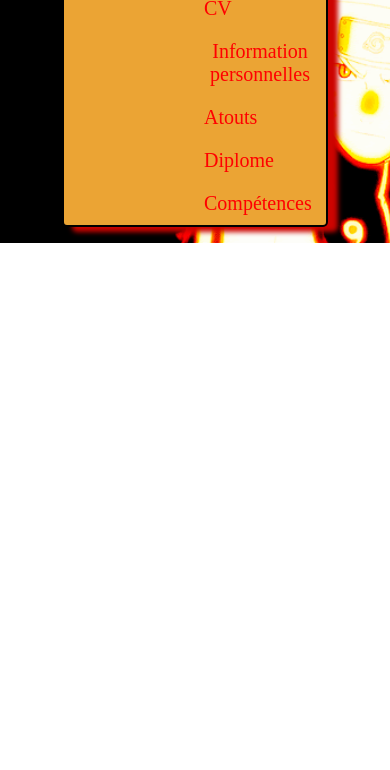
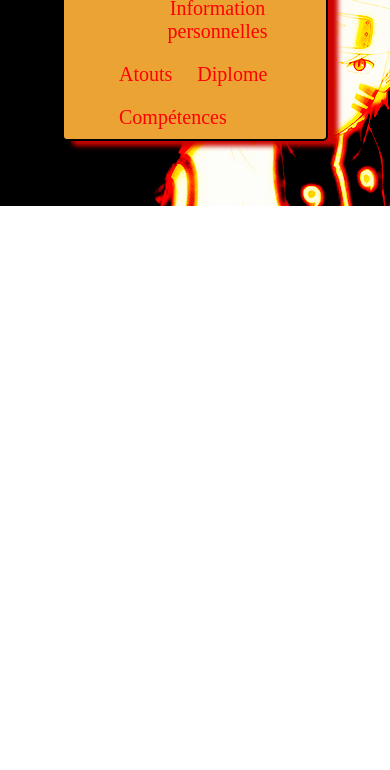
Before and after one commit to abel123-max/Menu-portfolio, a plain HTML site: page index.html in a window 390 px wide. Shown: the part 74-844 px from the top of the page. Drawn offline with Linux system fonts and the light colour scheme.

Commit message:
Add files via upload

```diff
--- a/index.html
+++ b/index.html
@@ -12,6 +12,8 @@
     <img class="logo" src="https://zupimages.net/up/20/33/igw8.png" alt="" width="50px">
     <img class="logo1" src="https://zupimages.net/up/20/33/igw8.png" alt="" width="50px">
     <div>
+        <div class=conteneur-flex>
+            <div class=sous-conteneur-flex>
     <ul class="menu_nav">
         <li class="menu_bouton">Accueil</li>
         <li class="menu_bouton">CV</li>
@@ -20,7 +22,10 @@
         <li class="menu_bouton">Diplome</li>
         <li class="menu_bouton">Compétences</li>
         <div class="animation"></div>
+
     </ul>
+</div>
+</div>
 </div>
 
 
--- a/style.css
+++ b/style.css
@@ -58,10 +58,20 @@ box-shadow: 0px 0px 10px rgba(rgb(202, 15, 15),1),
 @media screen and (min-width: 375px) and (max-width: 667px) {
   .conteneur-flex {
       flex-flow: row wrap;
+
   }
 
   .sous-conteneur-flex {
-      margin: 0px 10px;
+      margin: 0px 20px;
+  }
+  .menu_bouton{
+    margin-left: 15px;
+
+  }
+  body{
+    background: url(images/bg.gif) no-repeat ;
+
+
   }
 }
 
```
